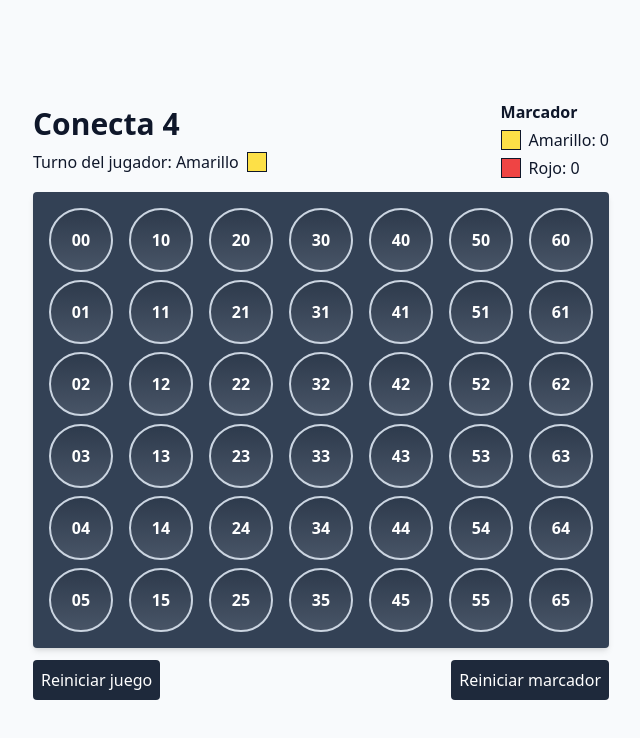
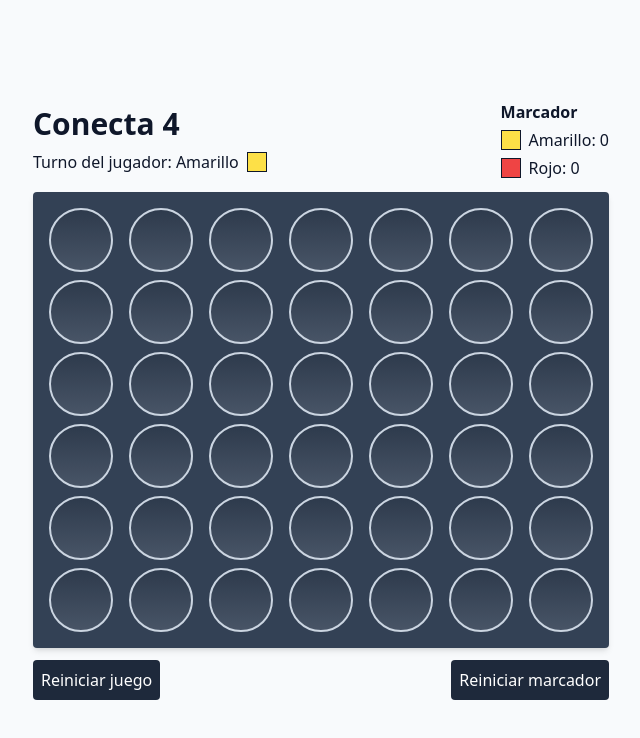
Before and after one commit to XlichOpX/conecta-4, a React (Vite) app: page / in a window 1280 px wide. Shown: the top 738 px of the page, without its empty margins (319-959 px from the left). Built offline with nearby package versions, Linux system fonts and the light colour scheme.

Commit message:
feat: hint next chip on hover

```diff
--- a/src/components/Cell.tsx
+++ b/src/components/Cell.tsx
@@ -1,28 +1,31 @@
 import clsx from "clsx";
-import { CellState, colors } from "../lib/game";
+import { CellState, Color, colors } from "../lib/game";
 
 export function Cell({
   state,
-  row,
-  col,
+  hint = false,
+  currentPlayerColor,
 }: {
   state: CellState;
   row: number;
   col: number;
+  hint?: boolean;
+  currentPlayerColor: Color;
 }) {
   return (
     <div
       className={clsx(
-        "md:border-3 flex h-8 w-8 items-center justify-center rounded-full border-2 border-slate-300 font-bold text-white sm:h-10 sm:w-10 md:h-16 md:w-16",
+        "md:border-3 flex h-8 w-8 items-center justify-center rounded-full border-2 border-slate-300 font-bold text-white transition-all sm:h-10 sm:w-10 md:h-16 md:w-16",
         state.color === colors.none &&
           "bg-gradient-to-t from-white/10 to-black/10",
         state.color === colors.yellow && "bg-yellow-300",
         state.color === colors.red && "bg-red-500",
-        state.highlight && "ring-2 ring-white"
+        state.highlight && "ring-2 ring-white",
+        hint && currentPlayerColor === "red" && "group-hover:bg-red-500/50",
+        hint &&
+          currentPlayerColor === "yellow" &&
+          "group-hover:bg-yellow-300/50"
       )}
-    >
-      {col}
-      {row}
-    </div>
+    ></div>
   );
 }
--- a/src/components/Game.tsx
+++ b/src/components/Game.tsx
@@ -1,11 +1,13 @@
 import { useState } from "react";
 import {
   addChipToCol,
+  CellPosition,
   CellState,
   checkForConnect,
   cloneGame,
   colors,
   getInitialGame,
+  getNextChipPosition,
   Player,
   players,
 } from "../lib/game";
@@ -24,6 +26,7 @@ export function Game() {
     getInitialGame({ cols, rows })
   );
   const [scores, setScores] = useState({ yellow: 0, red: 0 });
+  const [hintedCell, setHintedCell] = useState<CellPosition | null>(null);
 
   const [winner, setWinner] = useState<Player | null>(null);
 
@@ -69,6 +72,7 @@ export function Game() {
     setGame(finishedGame || newGame);
     setRemainingCells(remainingCells - 1);
     togglePlayer();
+    setHintedCell({ col, row: changedCell.row - 1 });
   }
 
   function resetGame() {
@@ -79,6 +83,13 @@ export function Game() {
 
   function resetScores() {
     setScores({ red: 0, yellow: 0 });
+  }
+
+  function hintNextChip(targetCol: number) {
+    const nextChipPosition = getNextChipPosition({ col: targetCol, game });
+    if (!nextChipPosition) return;
+    const [col, row] = nextChipPosition;
+    setHintedCell({ col, row });
   }
 
   return (
@@ -121,8 +132,10 @@ export function Game() {
           {game.map((col, colIndex) => (
             <button
               key={colIndex}
-              className="flex flex-col gap-2"
+              className="group flex flex-col gap-2"
               onClick={() => handleClick(colIndex)}
+              onMouseEnter={() => hintNextChip(colIndex)}
+              onMouseLeave={() => setHintedCell(null)}
             >
               {col.map((cell, rowIndex) => (
                 <Cell
@@ -130,6 +143,12 @@ export function Game() {
                   state={cell}
                   col={colIndex}
                   row={rowIndex}
+                  hint={
+                    !winner &&
+                    hintedCell?.col === colIndex &&
+                    hintedCell.row === rowIndex
+                  }
+                  currentPlayerColor={currentPlayer.color}
                 />
               ))}
             </button>
--- a/src/lib/game.ts
+++ b/src/lib/game.ts
@@ -36,8 +36,23 @@ export function cloneGame(game: Game) {
   return clonedGame;
 }
 
+export function getNextChipPosition({
+  col,
+  game,
+}: {
+  col: number;
+  game: Game;
+}) {
+  for (let row = game[col].length - 1; row >= 0; row--) {
+    const cell = game[col][row];
+    if (cell.color === colors.none) {
+      return [col, row] as const;
+    }
+  }
+}
+
 export function addChipToCol({
-  col,
+  col: targetCol,
   game,
   color,
 }: {
@@ -45,19 +60,17 @@ export function addChipToCol({
   game: Game;
   color: Color;
 }) {
-  let changedCell = { col, row: game[0].length - 1, color };
-  for (let i = game[col].length - 1; i >= 0; i--) {
-    const cell = game[col][i];
-    if (cell.color === colors.none) {
-      game[col][i] = {
-        ...game[col][i],
-        color,
-      };
-      changedCell = { col, row: i, color };
-      break;
-    }
-  }
-  return changedCell;
+  const nextChipPosition = getNextChipPosition({ col: targetCol, game });
+  if (!nextChipPosition) throw new Error("Couldn't get next chip position");
+
+  const [col, row] = nextChipPosition;
+
+  game[col][row] = {
+    ...game[col][row],
+    color,
+  };
+
+  return { ...game[col][row], col, row };
 }
 
 export function checkForConnect({
```
